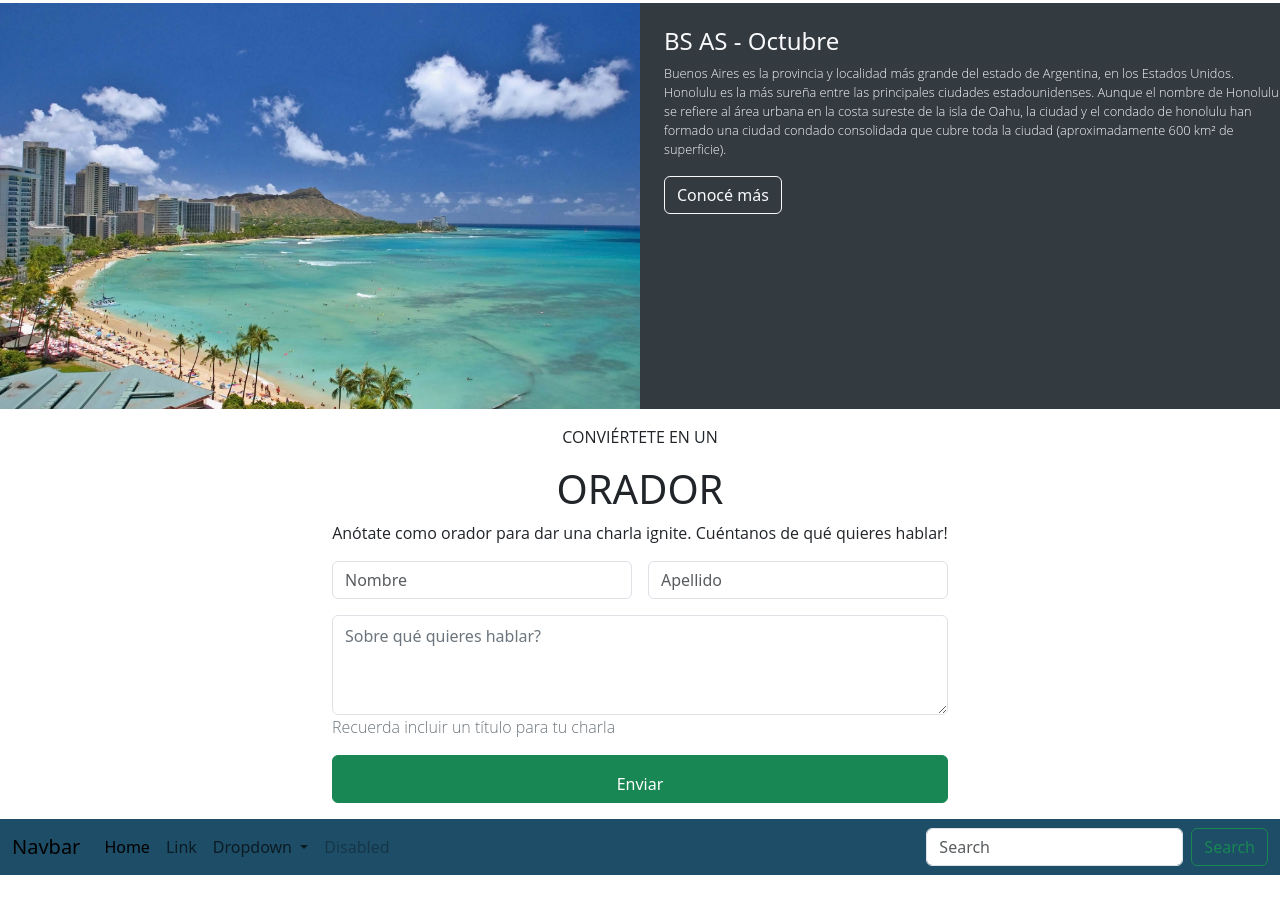
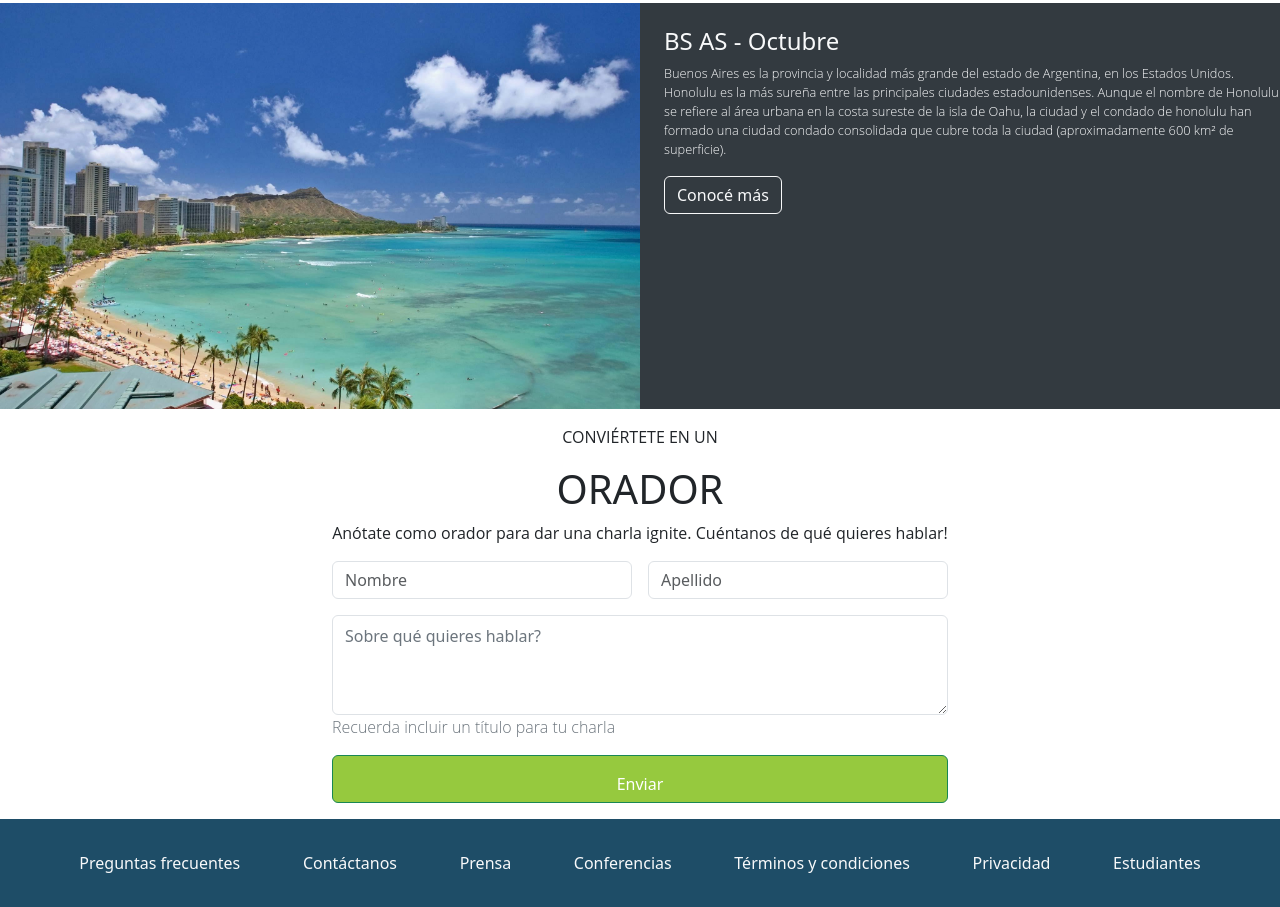
Before and after one commit to NotANull/Practicas-DOM-JS, a plain HTML site: page TP_CodoACodo_FrontEnd/index.html in a window 1280 px wide. Shown: the part 1835-2742 px from the top of the page. Before the commit the page ends 2710 px from the top, so only its background shows below. Drawn offline with nearby package versions, Linux system fonts and the light colour scheme; a web font is replaced by a local one.

Commit message:
Cerrando detalles

```diff
--- a/TP_CodoACodo_FrontEnd/index.html
+++ b/TP_CodoACodo_FrontEnd/index.html
@@ -32,7 +32,7 @@
                         <img src="img/codoacodo.png" width="150" alt="Logo de la página web">
                     </a>
                     <li class="nav-item">
-                        <a class="nav-link active fs-4" aria-current="page" href="#">Conf Bs As</a>
+                        <a class="nav-link active fs-4" aria-current="page" href="#carouselExampleCaptions">Conf Bs As</a>
                     </li>
                 </ul>
                 <!-- Lista a la derecha -->
@@ -57,6 +57,7 @@
         </div>
     </nav>
 
+    <!-- CONF BS AS CAROUSEL -->
     <div id="carouselExampleCaptions" class="carousel slide">
         <div class="carousel-indicators">
             <button type="button" data-bs-target="#carouselExampleCaptions" data-bs-slide-to="0" class="active"
@@ -81,7 +82,7 @@
             </div>
             <div class="carousel-item">
                 <img src="img/ba2.jpg" class="d-block w-100" alt="ba2">
-                <div class="carousel-caption d-none d-sm-block text-end">
+                <div class="carousel-caption d-none d-sm-block text-end p-btm">
                     <h2>Conf Bs As</h2>
                     <p>Bs As llega por primera vez a Argentina. Un evento para compartir con nuestra comunidad de
                         conocimiento y experiencia de los expertos que están creando el futuro de internet. Ven a
@@ -93,7 +94,7 @@
             </div>
             <div class="carousel-item">
                 <img src="img/ba3.jpg" class="d-block w-100" alt="ba3">
-                <div class="carousel-caption d-none d-sm-block text-end">
+                <div class="carousel-caption d-none d-sm-block text-end p-btm">
                     <h2>Conf Bs As</h2>
                     <p>Bs As llega por primera vez a Argentina. Un evento para compartir con nuestra comunidad de
                         conocimiento y experiencia de los expertos que están creando el futuro de internet. Ven a
@@ -116,7 +117,8 @@
         </button>
     </div>
 
-    <div class="oradores">
+    <!-- ORADORES -->
+    <div id="oradores" class="oradores">
         <p class="text-center">CONOCE A LOS</p>
         <h1 class="text-center">ORADORES</h1>
         <div class="row row-cols-1 row-cols-md-3 g-4">
@@ -179,7 +181,8 @@
         </div>
     </div>
 
-    <section class="container-fluid w-50 my-3">
+    <!-- CONVIÉRTETE -->
+    <section id="conviertete" class="container-fluid w-50 my-3">
         <form action="">
             <p class="text-center">CONVIÉRTETE EN UN</p>
             <h1 class="text-center">ORADOR</h1>
@@ -198,46 +201,19 @@
                 <label class="pt-4 text-secondary" for="floatingTextarea2">Sobre qué quieres hablar?</label>
             </div>
             <p class="fw-light text-secondary fs-6">Recuerda incluir un título para tu charla</p>
-            <button type="submit" class="btn btn-success w-100 pt-3">Enviar</button>
+            <button type="submit" class="btn btn-success w-100 pt-3" style="background-color: #96c93e;">Enviar</button>
         </form>
     </section>
 
-    <footer>
-        <nav class="navbar navbar-expand-lg" style="background-color: #1e4d67;">
-            <div class="container-fluid">
-              <a class="navbar-brand" href="#">Navbar</a>
-              <button class="navbar-toggler" type="button" data-bs-toggle="collapse" data-bs-target="#navbarSupportedContent" aria-controls="navbarSupportedContent" aria-expanded="false" aria-label="Toggle navigation">
-                <span class="navbar-toggler-icon"></span>
-              </button>
-              <div class="collapse navbar-collapse" id="navbarSupportedContent">
-                <ul class="navbar-nav me-auto mb-2 mb-lg-0">
-                  <li class="nav-item">
-                    <a class="nav-link active" aria-current="page" href="#">Home</a>
-                  </li>
-                  <li class="nav-item">
-                    <a class="nav-link" href="#">Link</a>
-                  </li>
-                  <li class="nav-item dropdown">
-                    <a class="nav-link dropdown-toggle" href="#" role="button" data-bs-toggle="dropdown" aria-expanded="false">
-                      Dropdown
-                    </a>
-                    <ul class="dropdown-menu">
-                      <li><a class="dropdown-item" href="#">Action</a></li>
-                      <li><a class="dropdown-item" href="#">Another action</a></li>
-                      <li><hr class="dropdown-divider"></li>
-                      <li><a class="dropdown-item" href="#">Something else here</a></li>
-                    </ul>
-                  </li>
-                  <li class="nav-item">
-                    <a class="nav-link disabled">Disabled</a>
-                  </li>
-                </ul>
-                <form class="d-flex" role="search">
-                  <input class="form-control me-2" type="search" placeholder="Search" aria-label="Search">
-                  <button class="btn btn-outline-success" type="submit">Search</button>
-                </form>
-              </div>
-            </div>
+    <footer style="background-color: #1e4d67;">
+        <nav class="nav nav-pills nav-fill px-5 py-4" >
+            <a class="nav-link text-light" aria-current="page" href="#">Preguntas frecuentes</a>
+            <a class="nav-link text-light" href="#">Contáctanos</a>
+            <a class="nav-link text-light" href="#">Prensa</a>
+            <a class="nav-link text-light" href="#">Conferencias</a>
+            <a class="nav-link text-light" href="#">Términos y condiciones</a>
+            <a class="nav-link text-light" href="#">Privacidad</a>
+            <a class="nav-link text-light" href="#">Estudiantes</a>
           </nav>
     </footer>
 
```
